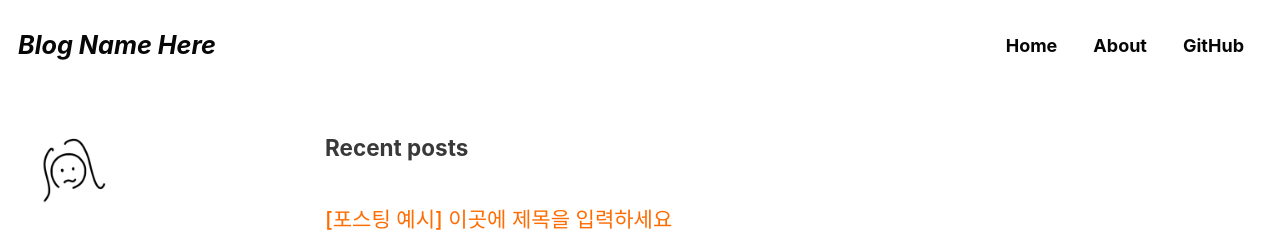
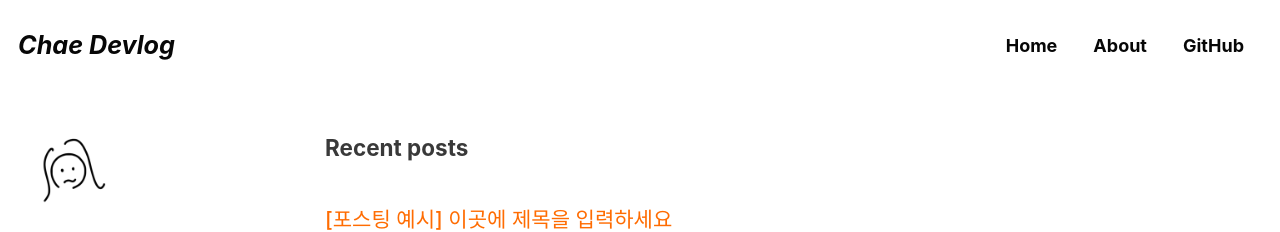
Before and after one commit to cchaeyoung/cchaeyoung.github.io, a Jekyll site: the page built from index.html, in a window 1280 px wide. Shown: the top 232 px of the page. Built offline with Jekyll 4.4.1, drawn with Linux system fonts in a browser that asks for light colours; cached includes are drawn as plain includes; some web fonts are replaced; the list of posts is cut into pages by our own code.

Commit message:
Update site settings

```diff
--- a/_config.yml
+++ b/_config.yml
@@ -19,7 +19,7 @@ minimal_mistakes_skin: "plum" # "default" "air", "aqua", ...
 
 # Site Settings
 locale: "ko-KR" #"en-US"
-title: "Blog Name Here" # 상단 헤더에 보이는 블로그 명
+title: "Chae Devlog" # 상단 헤더에 보이는 블로그 명
 title_separator: "&#124;"
 subtitle: # site tagline that appears below site title in masthead
 name: "your name here" # 블로그 닉네임 설정
```
